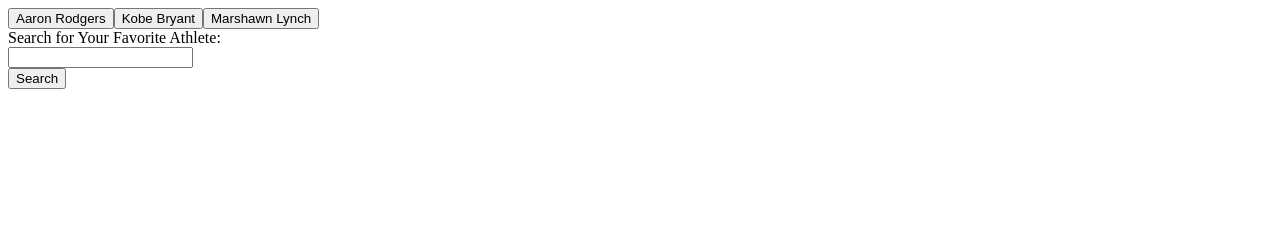
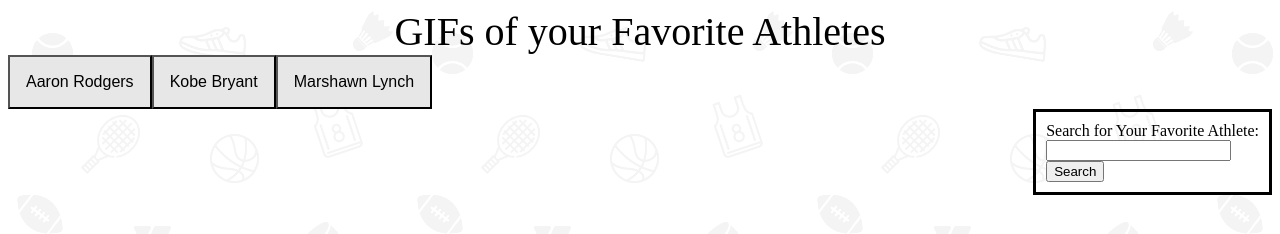
Before and after one commit to lechristopher/Giftastic, a plain HTML site: page index.html in a window 1280 px wide. Drawn offline with nearby package versions, Linux system fonts and the light colour scheme.

Commit message:
thirdpush

```diff
--- /dev/null
+++ b/assets/css/style.css
@@ -0,0 +1,20 @@
+body {
+		background-image: url(../images/Sports.png);
+}
+
+#searchGifs {
+	float: right;
+	border-style: solid;
+	padding: 10px;
+}
+
+#title {
+	text-align: center;
+	font-size: 40px;
+}
+
+.newButton{
+	font-size: 16px;
+	padding: 16px;
+	background-color: #e7e7e7; color: black;
+}
--- a/assets/javascript/app.js
+++ b/assets/javascript/app.js
@@ -6,7 +6,7 @@
     $('#buttonbar').empty(); // empty the bar on add button rather than on click.
 	for (var i=0; i<topics.length; i++) {
 
-		var button = $('<button>');
+		var button = $('<button class = newButton>');
 			button.attr("data-person", topics[i]);
 			button.html(topics[i]);
 			console.log(topics[i]);
@@ -19,6 +19,7 @@
 
 $('#search').on('click', function(event) {
 	event.preventDefault()
+
 
 
 	var userInput = $('#searchbar').val();
@@ -34,8 +35,9 @@
 });
 
 
+
 //Pulls from Giphy API to prepend 10 Gifs====================================================
-$(document).on("click", "button", function() {
+$(document).on("click", ".newButton", "#search", function() {
 
 	var athlete = $(this).attr("data-person");
 	console.log(athlete);
--- a/index.html
+++ b/index.html
@@ -2,14 +2,19 @@
 <html>
 <head>
 	<title>Giphy Hw</title>
+	<link rel="stylesheet" type="text/css" href="assets/css/style.css">
 </head>
 <body>
 
-<div id='buttonbar'>
-
+<div id=title>
+GIFs of your Favorite Athletes
 </div>
 
-<form>
+
+<div id='buttonbar'>
+</div>
+
+<form id=searchGifs>
   Search for Your Favorite Athlete:<br>
   <input type="text" name="search" id='searchbar'><br>
   <button id='search'>Search</button>
```
Also changed, not shown: assets/images/Sports.png (added), 2 other files.
